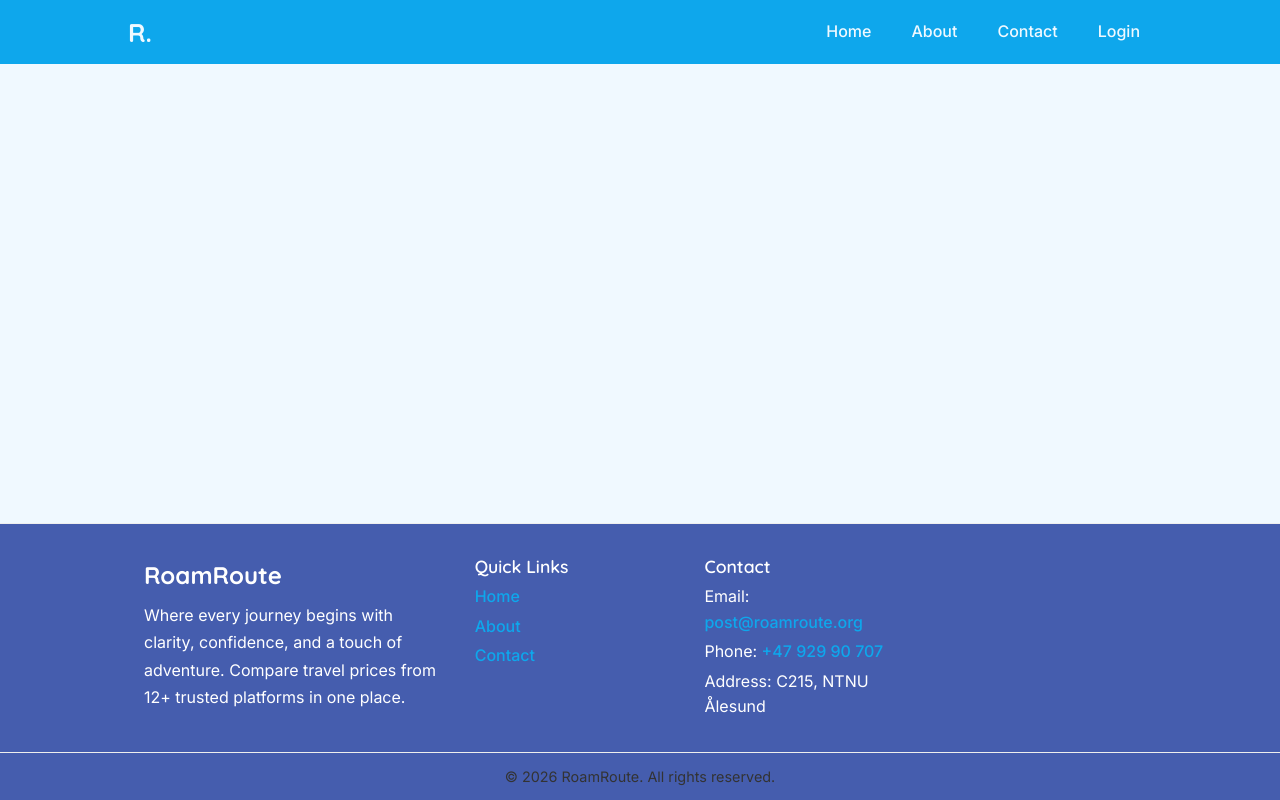
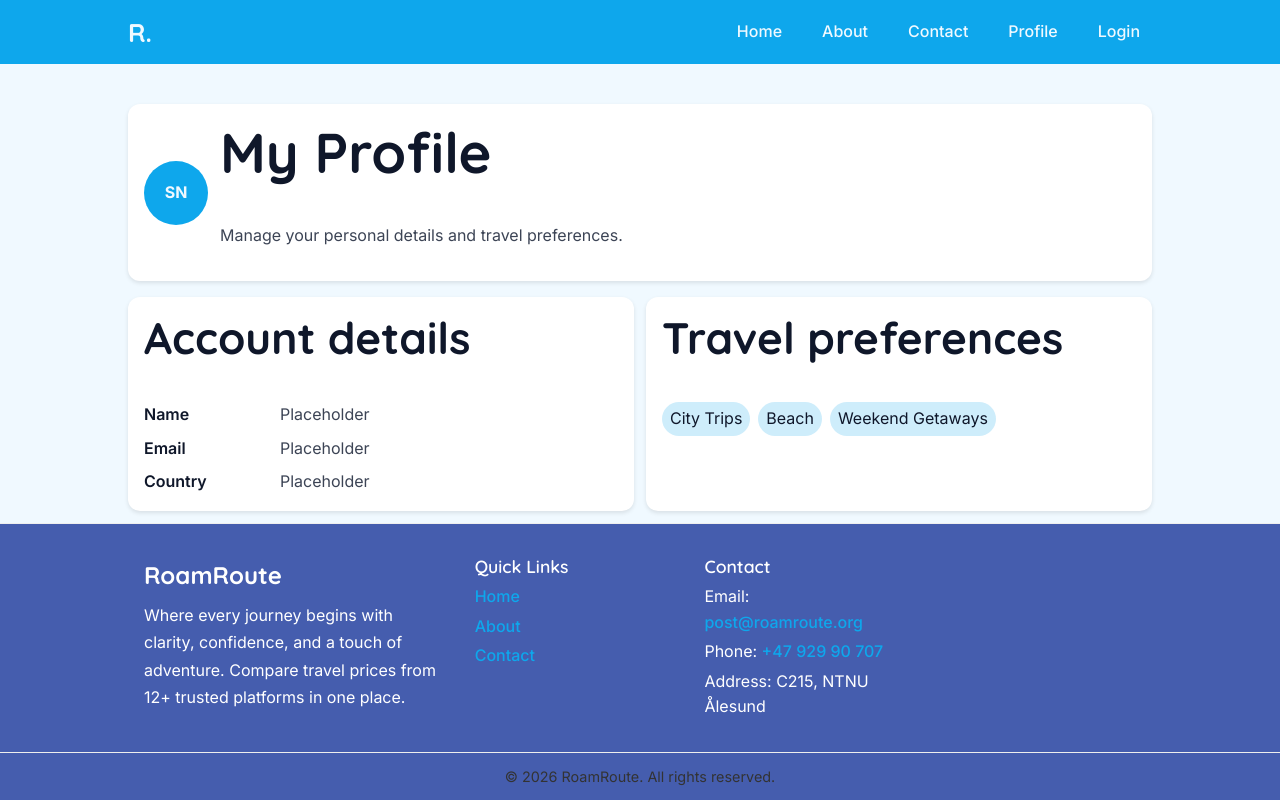
Before and after one commit to IDATA2301/idata2301-group11, a React (Vite) app in the folder roamroute/: page /profile in a window 1280 px wide. Built offline with nearby package versions, Linux system fonts and the light colour scheme.

Commit message:
created barebones profile page so i can connect database hopefully

```diff
--- a/roamroute/src/App.tsx
+++ b/roamroute/src/App.tsx
@@ -12,6 +12,7 @@ import TourDetails from "./pages/TourDetails";
 import Admin from "./pages/Admin";
 import AdminUsers from "./pages/AdminUsers";
 import AdminUserDetails from "./pages/AdminUserDetails";
+import Profile from "./pages/Profile";
 
 function AppLayout() {
   const { pathname } = useLocation();
@@ -30,6 +31,7 @@ function AppLayout() {
           <Route path="/login" element={<LoginPage />} />
           <Route path="/signup" element={<Signup />} />
           <Route path="/search" element={<Search />} />
+          <Route path="/profile" element={<Profile />} />
           <Route path="/tour/:id" element={<TourDetails />} />
           <Route path="/admin" element={<Admin />} />
           <Route path="/admin/users" element={<AdminUsers />} />
--- /dev/null
+++ b/roamroute/src/assets/styles/pages/profile.css
@@ -0,0 +1,89 @@
+.profile {
+  display: flex;
+  flex-direction: column;
+  gap: var(--space-lg);
+}
+
+.profile__hero {
+  display: flex;
+  align-items: center;
+  gap: var(--space-md);
+  padding: var(--space-lg);
+  border-radius: var(--radius-lg);
+  background-color: var(--color-surface);
+  box-shadow: var(--shadow-sm);
+}
+
+.profile__avatar {
+  width: 4rem;
+  height: 4rem;
+  border-radius: 50%;
+  display: grid;
+  place-items: center;
+  font-weight: 700;
+  color: var(--color-on-primary);
+  background-color: var(--color-primary);
+}
+
+.profile__intro {
+  display: flex;
+  flex-direction: column;
+  gap: var(--space-xs);
+}
+
+.profile__content {
+  display: grid;
+  gap: var(--space-md);
+}
+
+.profile__card {
+  background-color: var(--color-surface);
+  border-radius: var(--radius-lg);
+  box-shadow: var(--shadow-sm);
+  padding: var(--space-lg);
+  display: flex;
+  flex-direction: column;
+  gap: var(--space-md);
+}
+
+.profile__list {
+  display: grid;
+  gap: var(--space-sm);
+}
+
+.profile__item {
+  display: grid;
+  grid-template-columns: 8rem 1fr;
+  gap: var(--space-sm);
+}
+
+.profile__item dt {
+  font-weight: 600;
+  color: var(--color-text-heading);
+}
+
+.profile__item dd {
+  margin: 0;
+}
+
+.profile__tags {
+  list-style: none;
+  display: flex;
+  flex-wrap: wrap;
+  gap: var(--space-sm);
+  margin: 0;
+  padding: 0;
+}
+
+.profile__tags li {
+  padding: var(--space-xs) var(--space-sm);
+  border-radius: var(--radius-pill);
+  background-color: var(--color-primary-glow);
+  color: var(--color-text-heading);
+}
+
+@media (min-width: 48rem) {
+  .profile__content {
+    grid-template-columns: 1fr 1fr;
+  }
+}
--- a/roamroute/src/components/header/header.tsx
+++ b/roamroute/src/components/header/header.tsx
@@ -34,6 +34,9 @@ export default function Header() {
           <Link to="/contact" onClick={() => setIsMenuOpen(false)}>
             Contact
           </Link>
+          <Link to="/profile" onClick={() => setIsMenuOpen(false)}>
+            Profile
+          </Link>
           <Link to="/login" onClick={() => setIsMenuOpen(false)}>
             Login
           </Link>
--- /dev/null
+++ b/roamroute/src/pages/Profile.tsx
@@ -0,0 +1,46 @@
+import "../assets/styles/pages/profile.css";
+
+export default function Profile() {
+  return (
+    <main className="profile">
+      <section className="profile__hero">
+        <div className="profile__avatar" aria-hidden="true">
+          SN
+        </div>
+        <div className="profile__intro">
+          <h1>My Profile</h1>
+          <p>Manage your personal details and travel preferences.</p>
+        </div>
+      </section>
+
+      <section className="profile__content">
+        <article className="profile__card">
+          <h2>Account details</h2>
+          <dl className="profile__list">
+            <div className="profile__item">
+              <dt>Name</dt>
+              <dd>Placeholder</dd>
+            </div>
+            <div className="profile__item">
+              <dt>Email</dt>
+              <dd>Placeholder</dd>
+            </div>
+            <div className="profile__item">
+              <dt>Country</dt>
+              <dd>Placeholder</dd>
+            </div>
+          </dl>
+        </article>
+
+        <article className="profile__card">
+          <h2>Travel preferences</h2>
+          <ul className="profile__tags">
+            <li>City Trips</li>
+            <li>Beach</li>
+            <li>Weekend Getaways</li>
+          </ul>
+        </article>
+      </section>
+    </main>
+  );
+}
```
